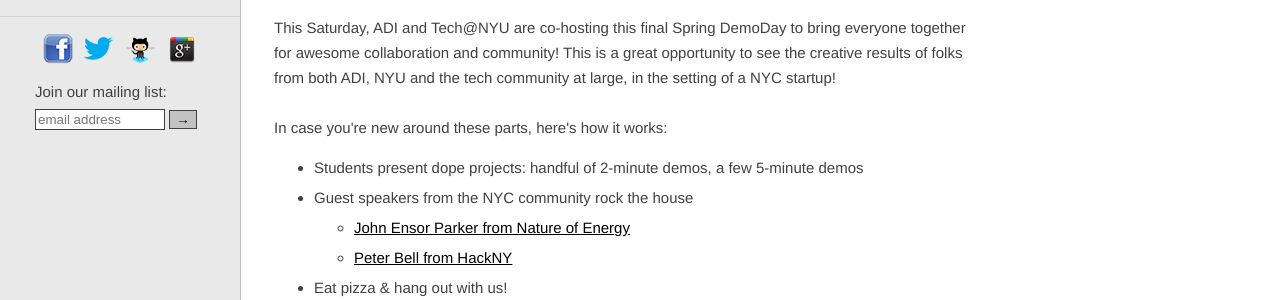
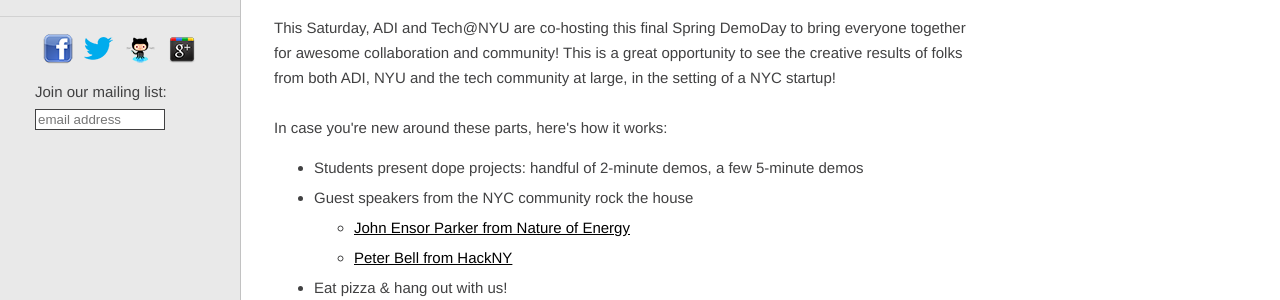
Before and after one commit to adicu/adicu.github.com-dep, a Jekyll site: the page built from index.html, in a window 1280 px wide. Shown: the part 468-768 px from the top of the page. Built offline with Jekyll 4.4.1, drawn with Linux system fonts in a browser that asks for light colours; nearby versions of some CDN libraries; the list of posts is cut into pages by our own code; comment, search, counter and statistics services are not loaded.

Commit message:
Make subscribe button less ugly

```diff
--- a/_layouts/default.html
+++ b/_layouts/default.html
@@ -13,6 +13,7 @@
   <link rel="canonical" href="{{ site.base }}{{ page.url }}" />
   <link rel="stylesheet" href="/css/style.css"/>
   <link rel="alternate" href="http://adicu.com/atom.xml" type="application/atom+xml"/>
+  <link href="//netdna.bootstrapcdn.com/font-awesome/3.2.1/css/font-awesome.css" rel="stylesheet">
   <meta property="og:image" content="http://adicu.com/img/logo.png" />
 
 </head>
@@ -68,7 +69,7 @@
        <form action="http://adicu.us4.list-manage.com/subscribe/post?u=62d8b690f349b99dd7e0f3205&amp;id=01a495e6ed" method="post" id="mc-embedded-subscribe-form" name="mc-embedded-subscribe-form" class="validate" target="_blank" novalidate>
          <label for="mce-EMAIL">Join our mailing list:</label>
          <input type="email" value="" name="EMAIL" class="email" id="mce-EMAIL" placeholder="email address" required>
-         <input type="submit" value="&rarr;" name="subscribe" id="mc-embedded-subscribe" class="button">
+         <button type="submit" name="subscribe" id="mc-embedded-subscribe"><i class="icon-2x icon-circle-arrow-right" style="position: relative; top: 4px;"></i></button>
        </form>
     </div>
   </div>
--- a/css/style.css
+++ b/css/style.css
@@ -277,13 +277,15 @@
 }
 
 #mc-embedded-subscribe {
-  border: 1px solid #414142;
-  background: #C2C2C2;
   margin-top: 5px;
+  border: none;
+  background: transparent;
+  color: #8F8F8F;
+  cursor: pointer;
 }
 
 #mc-embedded-subscribe:hover {
-  background: #7BBEE9;
+  color: #196A9E;
 }
 
 #post_links li {
```
